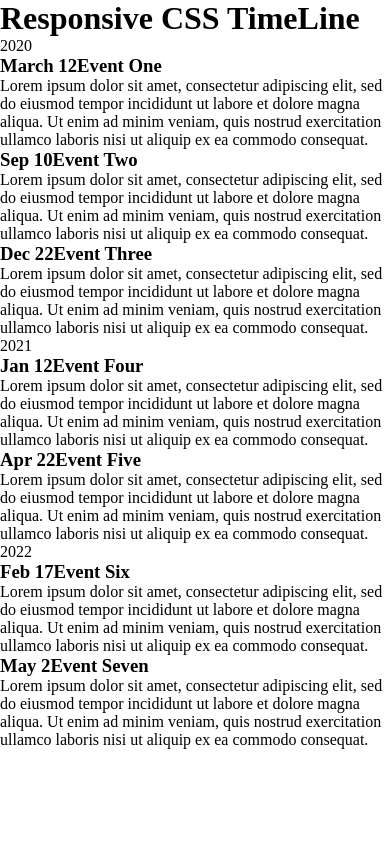
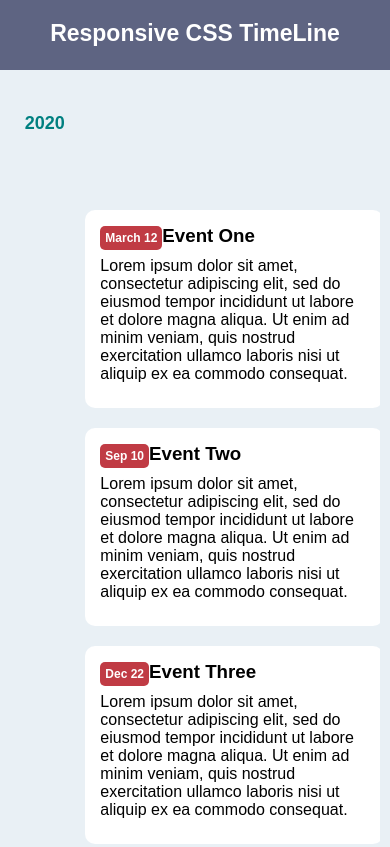
Before and after one commit to NegarSal/timeline, a plain HTML site: page index.html in a window 390 px wide. Shown: the top 847 px of the page. Drawn offline with Linux system fonts and the light colour scheme.

Commit message:
adding css

```diff
--- a/css/style.css
+++ b/css/style.css
@@ -2,3 +2,123 @@
     margin: 0;
     padding: 0;
 }
+body{
+    font-family: Arial, sans-serif;
+    background-color: #e9f0f5;
+}
+p{
+    margin: 10px 0;
+}
+.container{
+    width: 940px;
+    overflow: auto;
+    margin: auto;
+}
+header{
+    background-color: #5e6482;
+    height: 70px;
+    color: #fff;
+    text-align: center;
+    padding-top: 20px;
+}
+#timeline{
+    background: repeat-y 50% 0;
+    min-height: 700px;
+    margin: 20px 0 20px 0;
+}
+.tl-block{
+    position: relative;
+    width: 100%;
+    min-height: 100px;
+    margin-bottom: 20px;
+}
+.tl-year{
+    background-color: no-repeat 50% 0;
+    display: block;
+    width: 70px;
+    height: 70px;
+    text-align: center;
+    margin: auto;
+    margin-top: 20px;
+}
+.tl-year div{
+    color: teal;
+    font-size: 18px;
+    font-weight: bold;
+    display: block;
+    padding-top: 23px;
+    text-align: center;
+}
+.tl-event{
+    background: no-repeat top center;
+    margin: auto;
+    width: 100%;
+    overflow: hidden;
+    visibility: visible;
+}
+.tl-event > div{
+    width: 45%;
+    position: relative;
+}
+.tl-event div div{
+    background-color: #fff;
+    border-radius: 10px;
+    padding: 15px;
+}
+.tl-event div.event-r{
+    float: right;
+}
+.tl-event div.event-l{
+    float: left;
+}
+.tl-event div.event-r div{
+    margin-left: 20px;
+}
+.tl-event div.event-l div{
+    margin-left: 20px;
+}
+.tl-event time{
+    background-color: #c03b44;
+    color: #fff;
+    font-size: 12px;
+    padding: 5px;
+    border-radius: 5px;
+}
+footer{
+    background-color: #5e6482;
+    height: 40%;
+    color: #fff;
+    text-align: center;
+    padding-top: 10px;
+    padding-bottom: 10px;
+}
+@media(max-width:768px){
+    .container{
+        width: 95%;
+    }
+    header{
+        height: 50px;
+    }
+    h1{
+        font-size: 23px;
+    }
+    #timeline{
+        background: repeat-y 30px 0;
+    }
+    .tl-year{
+        background-color: no-repeat 0 0;
+        text-align: left;
+        margin: 0;
+    }
+    .tl-event div{
+        width: 85%;
+        position: relative;
+    }
+    .tl-event div.event-l{
+        float: right;
+    }
+    .tl-event div.event-l div{
+        margin-left: 20px;
+        margin-right: 0;
+    }
+}
--- a/index.html
+++ b/index.html
@@ -6,11 +6,12 @@
   </head>
   <body>
       <header>
-          <div class="container">
+          <div class="container"></div>
               <h1>Responsive CSS TimeLine</h1>
           </div>
       </header>
       <section>
+        <div class="container">
           <div id="timeline">
               <div class="tl-block">
                   <div class="tl-year">
@@ -104,7 +105,8 @@
                     </div>
                 </div>
             </div>
-          </div>
+            </div>
+        </div>
       </section>
   </body>
 </html>
```
